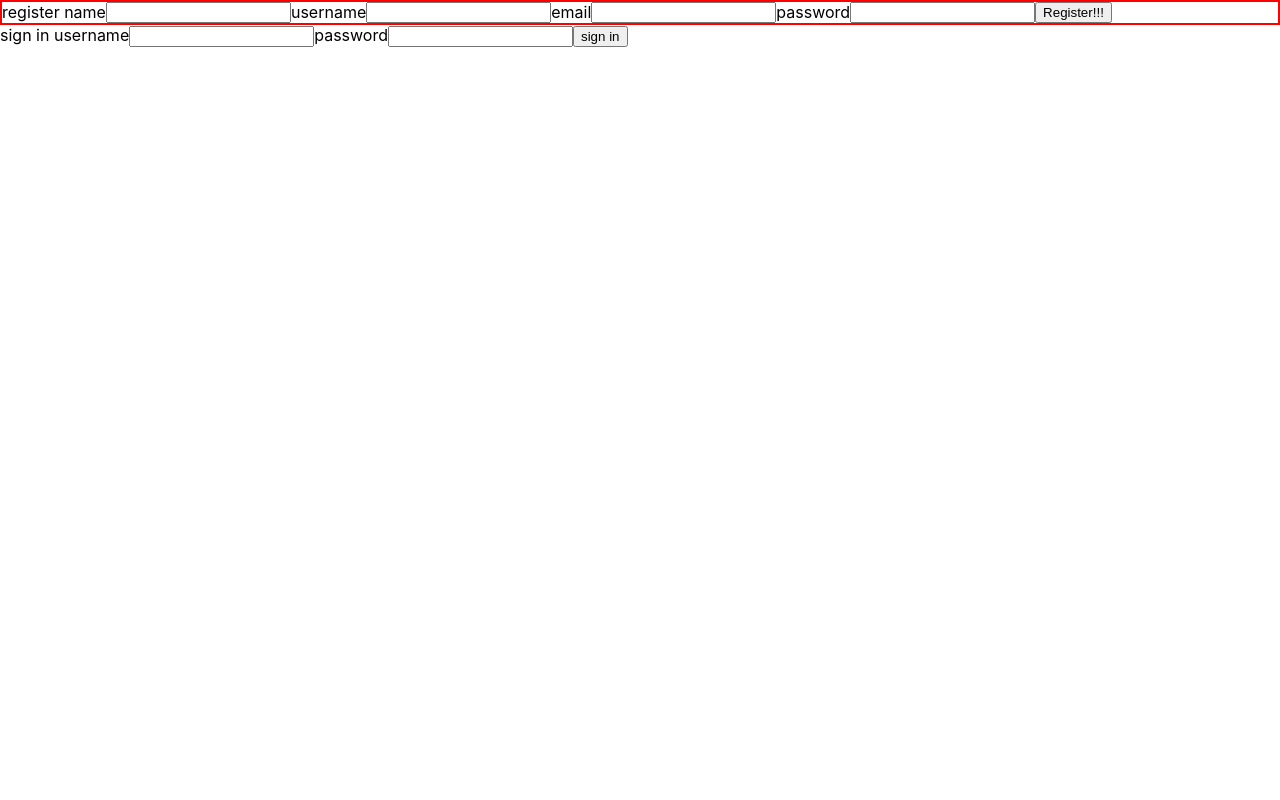
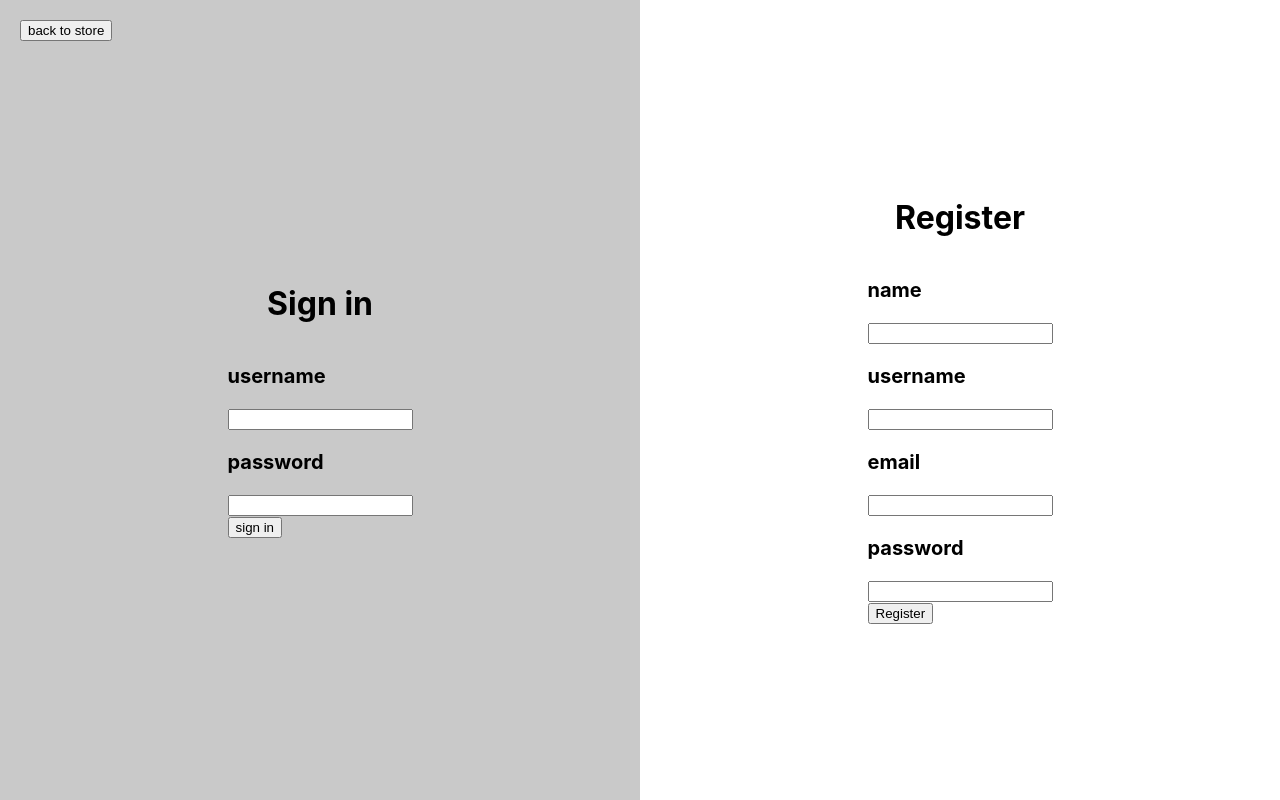
Before and after one commit to amauryplayero/FRESco-store, a React (Create React App) app: page /registration in a window 1280 px wide. Built offline with nearby package versions, Linux system fonts and the light colour scheme; a web font is replaced by a local one.

Commit message:
test push

```diff
--- a/src/App.css
+++ b/src/App.css
@@ -38,7 +38,7 @@ body{
 }
 .sectionTitle{
   display: flex;
-  justify-content: center;
+  margin-left: 15vw;
   font-size: 40px;
   color: rgb(227, 35, 35);
   /* margin-left: 15vw; */
@@ -227,7 +227,7 @@ font-size: 14px;
 #loginAndRegisterContainer{
   width: fit-content;
   display: flex;
-  border: 1px red solid;
+  /* border: 1px red solid; */
 }
 
 #login{
@@ -240,13 +240,24 @@ font-size: 14px;
   margin-right: 10px;
 }
 
+#cartlogin{
+  margin-top: 5px;
+  font-size: 15px;
+  padding: 2px 5px 2px 5px;
+  border: 2px white solid;
+  border-radius: 20px;
+  height: 22px;
+  margin-right: 10px;
+
+}
+
 #register{
   margin-top: 5px;
   font-size: 15px;
   padding: 2px 5px 2px 5px;
   /* border: 2px white solid; */
   border-radius: 20px;
-  height: 22px;
+  height: 25px;
   background-image: linear-gradient(to right, rgb(34, 112, 247), rgb(93, 0, 244));
   color: white;
 
@@ -284,6 +295,7 @@ font-size: 14px;
   font-weight: bolder;
   font-size: 30px;
   text-decoration: none;
+
 }
 
 .linksregistration{
@@ -307,20 +319,176 @@ font-size: 14px;
 
 #soapCardInCart{
   width: 50vw;
-  border: 2px red solid;
+  /* border: 1px rgb(179, 179, 179) solid; */
+  background-color: rgb(242, 242, 242);
   display: flex;
+  border-radius: 10px;
+  align-items: center;
+  box-shadow: .03px 1px 5px  #888888;
+  margin: 60px 0 30px 60px;
+
 }
 
 #imageIconInCart{
   width: 130px;
-  border-radius: 20px;
+  border-radius: 10px;
+  margin: 19px
 
 }
 
+
+
+#cartinfo{
+  /* border: 2px red solid; */
+  text-align: start;
+  width:160px;
+  /* height:30px; */
+  line-height: 3px;
+  border: 1px rgba(255, 0, 0, 0) solid;
+  height: 130px;
+  /* align-items: center; */
+
+}
+#carttype{
+  margin-top: 47px;
+  font-size: 30px;
+  margin-bottom: 30px;
+
+}
+#cartname{
+  font-size: 20px;
+
+}
+#cartprice{
+  font-size: 35px;
+  margin-top: 32px;
+  margin-bottom: 0px;
+  color: rgb(16, 172, 16);
+  font-weight: bold;
+  /* border: 2px red solid; */
+}
+#cartfreeShipping{
+  color: #878787;
+  font-weight:normal;
+  font-size: 13px;
+  /* border: 2px red solid; */
+  margin-top: 0;
+}
+
+#priceAndShippingContainer{
+  /* border: 2px red solid; */
+  /* display: flex; */
+  /* flex-direction: column; */
+  /* justify-self: center; */
+  height: 130px;
+  margin-left: 290px;
+  align-items: center;
+
+
+}
+
+#cartButtonsContainer{
+  /* border: 2px red solid; */
+  width: fit-content;
+  margin-top: 50px;
+  margin-left: 35vw;
+}
+
+#clearCartButton{
+
+  color:rgb(171, 170, 170);
+  border: 2px rgb(193, 193, 193) solid;
+  font-weight: 700;
+  padding: 10px;
+  font-size: 20px;
+  border-radius: 15px;
+  background-color: rgb(255, 255, 255);
+  /* background-image: linear-gradient(to right, rgb(34, 171, 39), rgb(1, 77, 25)); */
+
+}
+#clearCartButton:hover{
+  border: 2px rgb(255, 0, 4) solid;
+  color:rgb(255, 0, 4);
+}
+
+#checkOutButton{
+    margin-left: 30px;
+
+  border: none;
+  color:white;
+  font-weight: 900;
+  padding: 11px 13px;
+  font-size: 20px;
+  border-radius: 15px;
+  background-image: linear-gradient(to right, rgb(34, 171, 39), rgb(1, 77, 25));
+}
+
+#checkOutButton:hover{
+  color:white;
+  background-color: rgb(12, 145, 54);
+  background-image: linear-gradient(to right, rgb(34, 171, 39), rgb(83, 208, 83));
+
+
+}
 /* ////////////REGISTRATION/////////////// */
 
+#generalContainer {
+  display: flex;
+  height: 100vh;
+  /* border: 2px red solid; */
+
+}
+
+.formContainer{
+  width: 50%;
+ /* display: block; */
+}
+
+#signInForm{
+  background-color: rgb(201, 201, 201);
+
+  height: 100%;
+  display: flex;
+  justify-content: center;
+  align-items: center;
+  flex-direction: column;
+  /* border: 2px red solid; */
+}
 #registerForm{
+  height: 100%;
   display:flex;
+  justify-content: center;
+  align-items: center;
+  flex-direction: column;
+  /* border: 2px red solid; */
+}
+#backButton{
+  position:fixed;
+  margin: 20px;
+  /* font-weight: bold; */
+  /* font-size: larger; */
+}
+.textContainer h1{
+  /* position: fixed; */
 
-  border: 2px red solid;
+
+  font-weight: bold;
+  font-size: 50px;
 }
+
+.textContainer p{
+  font-weight: bold;
+  font-size: 20px;
+}
+#signInH1{
+  /* border: 2px solid red; */
+  /* position: fixed; */
+  /* top: 20vh;
+  left: 10vh; */
+  /* padding-bottom: 30vh; */
+}
+
+#registerH1{
+  /* position: fixed; */
+  /* left: 20px; */
+}
--- a/src/components/mapCart.js
+++ b/src/components/mapCart.js
@@ -17,7 +17,7 @@ const MapCart = (props) => {
     setProducts([props.items.cart])
     }, [props.items.cart])
 
-    console.log(products)
+    // console.log(products)
     let unique = [...new Set(products[0])]
 
 
@@ -28,22 +28,24 @@ const MapCart = (props) => {
     <div key={e.product_id} id="soapCardInCart">
         <img src={e.image_url} alt="" id="imageIconInCart"/>
         <div id="infoAndButtonContainer">
-            <div id="info">
-                <h3 >{e.type}</h3>
-                <p id="name" >{e.name}</p>
-                <p id="price">{e.price}</p>
-                <p id="freeShipping">free shipping</p>
+            <div id="cartinfo">
+                <h3 id="carttype">{e.type}</h3>
+                <p id="cartname" >{e.name}</p>
 
             </div>
             {/* <button  id={e.product_id}>Add to cart</button> */}
         </div>
-            <h2>{ }</h2>
-            <button><h1>-</h1></button><button><h1>+</h1></button><button><h1>X</h1></button>
+            <div id="priceAndShippingContainer">
+                <p id="cartprice">{e.price}</p>
+                <p id="cartfreeShipping">+free shipping</p>
+            </div>
+            <h2>{  }</h2>
+            {/* <button><h1>-</h1></button><button><h1>+</h1></button><button><h1>X</h1></button> */}
     </div>
     </div>
     })
 
-    console.log(mappedProducts.length)
+    // console.log(mappedProducts.length)
     return (
         <>
         <div>
--- a/src/components/mapProducts.js
+++ b/src/components/mapProducts.js
@@ -6,7 +6,7 @@ import '../App.css'
 
 function MapProducts (props) {
     // console.log(props.items.cart)
-
+//  console.log(props)
     const addItem= (item) => {
         // item.quantity++
         props.addItem(item)
--- a/src/components/navigation.js
+++ b/src/components/navigation.js
@@ -8,7 +8,7 @@ import '../App.css'
 import { setSearchInput } from "../redux/reducer";
 import Search from '../routes/search'
 
-const myUrl = "http://localhost:3001"
+const myUrl = "http://localhost:3002"
 
 function Navigation (props) {
 
@@ -22,11 +22,11 @@ function Navigation (props) {
     }
 
 
-    // console.log(props)
+
 
 let pathName = `${useLocation().pathname}`
 
-if (pathName==="/"){
+    if(pathName==="/"){
     pathName='home'
     } else {
     pathName = pathName.substring(1)
@@ -43,7 +43,8 @@ const handleSubmit=(event)=>{
     } else {
             props.setSearchInput(input)
             event.preventDefault()
-        navigate('search')
+
+            window.location.assign(myUrl+"/search")
     }
 }
 
--- a/src/redux/reducer.js
+++ b/src/redux/reducer.js
@@ -60,15 +60,15 @@ export const addOneToQuantity = (product_id) => {
 }
 
 
-
 const reducer = (state = initialState, action) => {
     switch(action.type){
         case ADD_PRODUCT_TO_CART:
             const items = action.payload
-            console.log(state)
+            if(state.cart===0){
+            return {cart: [items]}
+            } else {
             return {cart: [...state.cart,items]}
-
-
+            }
         case CLEAR_CART:
             return {cart: []}
 
--- a/src/routes/cart.js
+++ b/src/routes/cart.js
@@ -41,10 +41,14 @@ function Cart(props) {
         <br/>
         <br/>
         <br/>
-        <h1>cart</h1>
+        <br/>
+        <br/>
+        {/* <h1>cart</h1> */}
         <MapCart />
-        <button onClick={()=>props.clearCart()}>clear cart</button>
-        <button onClick={()=>redirectToCheckout(props.items.cart.length)}>CHECK OUT</button>
+        <div id="cartButtonsContainer">
+        <button onClick={()=>props.clearCart()} id="clearCartButton">clear cart</button>
+        <button onClick={()=>redirectToCheckout(props.items.cart.length)} id="checkOutButton">check out</button>
+        </div>
         </>
     )
 }
--- a/src/routes/registration.js
+++ b/src/routes/registration.js
@@ -48,7 +48,7 @@ function Registration (props){
         .then(res=>{
             console.log(res)
             if(res.data==='authorized'){
-                console.log('congrats youre signed in')
+                alert('congrats youre signed in')
                 props.signInUser(`${e.target[0].value}`,true)
                 navigate('/')
             } else {
@@ -59,35 +59,62 @@ function Registration (props){
     }
 
 
-    // const userSignedIn = props.signedInUser
+
 
     return(
         <>
+        <button id="backButton" onClick={()=>navigate('/')}> back to store</button>
+        <div id="generalContainer">
+            <div class="formContainer">
+                <form id="signInForm"onSubmit={(e)=>handleSignInSubmit(e)}>
+                        <h1 id="signInH1">Sign in</h1>
+                    <div class="textContainer">
+                        <div>
+                            <p>username</p>
+                            <input></input>
+                        </div>
+
+                        <div>
+                            <p>password</p>
+                            <input type="password"></input>
+                            <br/>
+
+                            <input type="submit" value="sign in"></input>
+                        </div>
+                    </div>
+                </form>
+            </div>
 
 
-        <form id="registerForm"onSubmit={(e)=>handleRegisterSubmit(e)}>
-            register
-            name
-            <input></input>
-            username
-            <input></input>
-            email
-            <input></input>
-            password
-            <input type="password"></input>
-            <input type="submit" value="Register!!!"></input>
-         </form>
+            <div class="formContainer">
+                <form id="registerForm"onSubmit={(e)=>handleRegisterSubmit(e)}>
+                        <h1 id="registerH1">Register</h1>
+                    <div class="textContainer">
+                        <div>
+                        <p>name</p>
+                        <input></input>
+                        </div>
 
+                        <div>
+                        <p>username</p>
+                        <input></input>
+                        </div>
 
-        <form id="signInForm"onSubmit={(e)=>handleSignInSubmit(e)}>
-            sign in
-                username
-                <input></input>
-                password
-                <input type="password"></input>
-                <input type="submit" value="sign in"></input>
+                        <div>
+                        <p>email</p>
+                        <input></input>
+                        </div>
 
-        </form>
+                        <div>
+                        <p>password</p>
+                        <input type="password"></input>
+                        <br/>
+                        <input type="submit" value="Register"></input>
+                        </div>
+                    </div>
+                </form>
+            </div>
+        </div>
         </>
 
 
--- a/src/routes/search.js
+++ b/src/routes/search.js
@@ -21,7 +21,7 @@ function Search (props) {
         if(filteredProducts===[]){
 
             return(
-                <div>no such products wei</div>
+                <div>no such products</div>
             )
         } else {
             return
```
